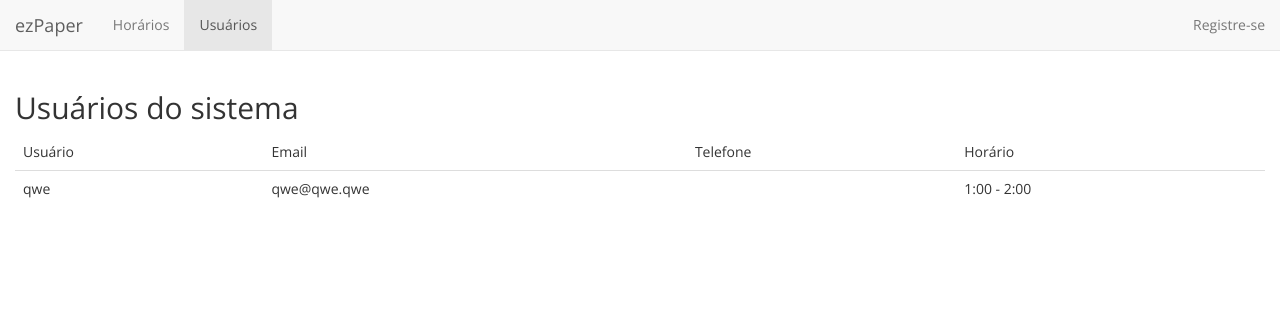
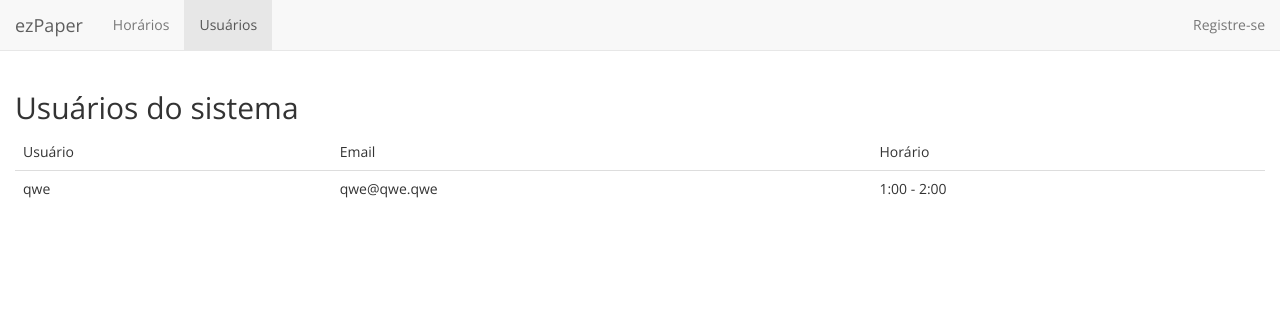
Before and after one commit to Tulio-Perdigao/ezPaper, a Django app: page /user_list/ in a window 1280 px wide. Shown: the top 311 px of the page. Run offline with Django 3.2, Linux system fonts and the light colour scheme; data comes from the database, SQL or seed files in the repository; both versions use the stored data as it was after the commit; some libraries are stand-ins or nearby versions.

Commit message:
Telefone removido da listagem

```diff
--- a/jornal/templates/user_list.html
+++ b/jornal/templates/user_list.html
@@ -9,7 +9,6 @@
                     <tr>
                         <td>Usuário</td>
                         <td>Email</td>
-                        <td>Telefone</td>
                         <td>Horário</td>
                     </tr>
                 </thead>
@@ -18,7 +17,6 @@
                     <tr>
                         <td>{{ user }}</td>
                         <td>{{ user.email }}</td>
-                        <td>{{ user.telephone }}</td>
                         <td>{{ user.horario }}</td>
                     </tr>
                     {% endfor %}
```
Also changed, not shown: db.sqlite3.
